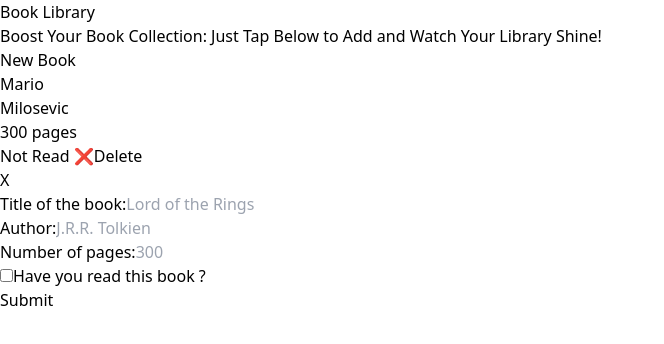
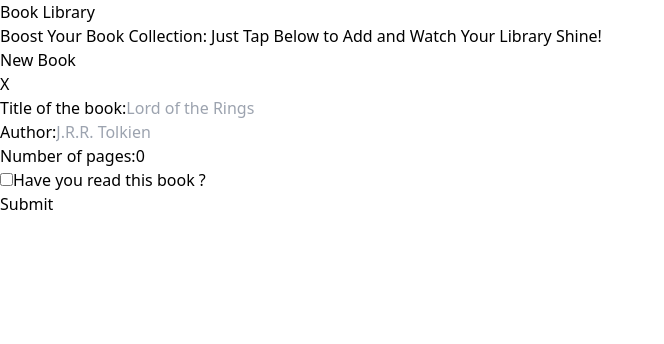
Before and after one commit to MarioMilosevic/Book-Library-react, a React (Vite) app: page / in a window 1280 px wide. Both pictures are taken after a click on the button "New Book". Shown: the top 344 px of the page, without its empty margins (0-664 px from the left). Built offline with nearby package versions, Linux system fonts and the light colour scheme.

Commit message:
Add input handlers

```diff
--- a/src/App.tsx
+++ b/src/App.tsx
@@ -11,15 +11,7 @@
 }
 function App() {
   const [isModalActive, setIsModalActive] = useState(false);
-  const [books, setBooks] = useState<Book[]>([
-    {
-      id: crypto.randomUUID(),
-      title: "Mario",
-      author: "Milosevic",
-      pages: 300,
-      isRead: false,
-    },
-  ]);
+  const [books, setBooks] = useState<Book[]>([]);
 
   return (
     <>
--- a/src/components/InputField.tsx
+++ b/src/components/InputField.tsx
@@ -4,16 +4,18 @@
   id: string;
 }
 
-const InputField = ({ heading, placeholder, id }: InputField) => {
+const InputField = ({ heading, placeholder, id, value, inputHandler}: InputField) => {
+
   return (
     <div className="w-full flex justify-between mb-4">
       <label htmlFor={id}>{heading}</label>
       <input
-
         id={id}
         type="text"
         placeholder={placeholder}
         className="rounded-lg w-[60%] pl-3"
+        value={value}
+        onChange={inputHandler}
         required
       />
     </div>
--- a/src/components/Modal.tsx
+++ b/src/components/Modal.tsx
@@ -1,30 +1,65 @@
+import { useState } from "react";
 import InputField from "./InputField";
 interface Modal {
-  setIsModalActive:() => void
+  setIsModalActive: () => void;
 }
+const Modal = ({ setIsModalActive }: Modal) => {
+  const [book, setBook] = useState({
+    title: "",
+    author: "",
+    pages: 0,
+    isRead: false,
+  });
 
-const Modal = ({setIsModalActive}:Modal) => {
+  const titleHandler = (e) => {
+    setBook((prev) => ({ ...prev, title: e.target.value }));
+  };
+
+  const authorHandler = (e) => {
+    setBook((prev) => ({ ...prev, author: e.target.value }));
+  };
+
+  const pagesHandler = (e) => {
+    setBook((prev) => ({ ...prev, pages: e.target.value }));
+  };
+  const checkBoxHandler = (e) => {
+    setBook((prev) => ({ ...prev, isRead: e.target.checked }));
+  };
+
   return (
     <div className="fixed top-0 right-0 w-full h-full bg-sky-900 bg-opacity-80  z-10 duration-1000 transition-all">
       <form className="mx-auto w-[650px] p-20 flex flex-col justify-center items-center fixed top-[50%] text-2xl rounded-lg right-[50%] bg-white bg-opacity-90 translate-x-[50%] translate-y-[-50%] z-20 text-center">
-        <button className="bg-sky-500 text-sky-50 absolute top-2 right-5 px-4 py-2 rounded-2xl" onClick={() => setIsModalActive(false)}>
+        <button
+          className="bg-sky-500 text-sky-50 absolute top-2 right-5 px-4 py-2 rounded-2xl"
+          onClick={() => setIsModalActive(false)}
+        >
           X
         </button>
         <InputField
           heading="Title of the book:"
           placeholder="Lord of the Rings"
+          value={book.title}
           id={"title"}
+          inputHandler={titleHandler}
         />
         <InputField
           heading="Author:"
           placeholder="J.R.R. Tolkien"
+          value={book.author}
           id={"author"}
+          inputHandler={authorHandler}
         />
-        <InputField heading="Number of pages:" placeholder="300" id={"pages"} />
+        <InputField
+          heading="Number of pages:"
+          placeholder="300"
+          value={book.pages}
+          id={"pages"}
+          inputHandler={pagesHandler}
+        />
 
         <div className="pt-10 gap-12 flex items-center justify-between ">
           <div className="flex gap-4">
-            <input type="checkbox" />
+            <input type="checkbox" onChange={checkBoxHandler} />
             <span>Have you read this book ?</span>
           </div>
           <button className="bg-sky-500 text-sky-50 px-4 py-2 text-xl rounded-lg hover:bg-sky-600">
```
